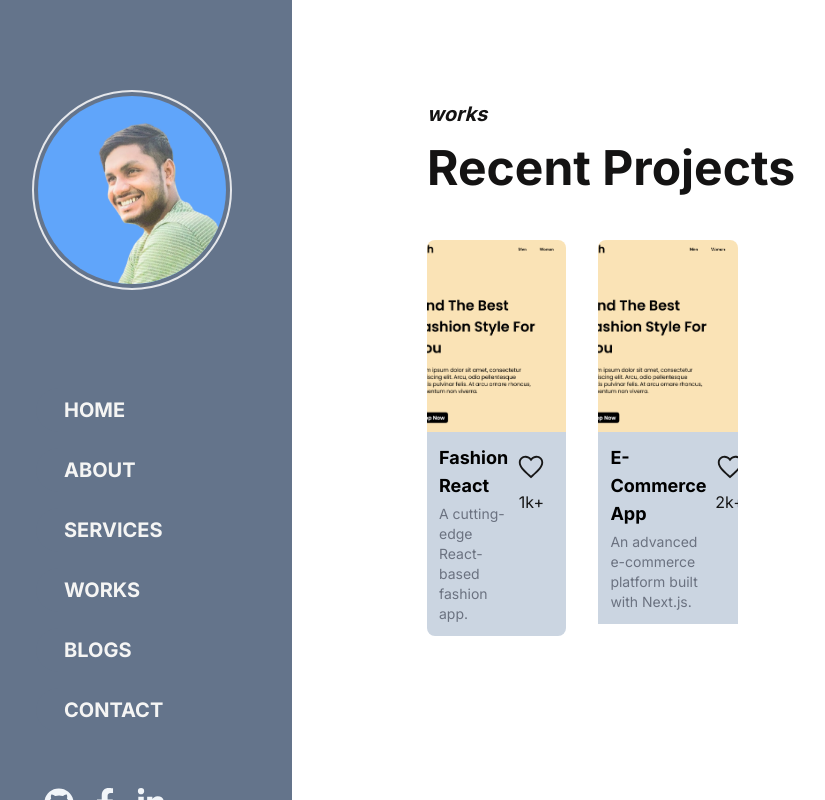
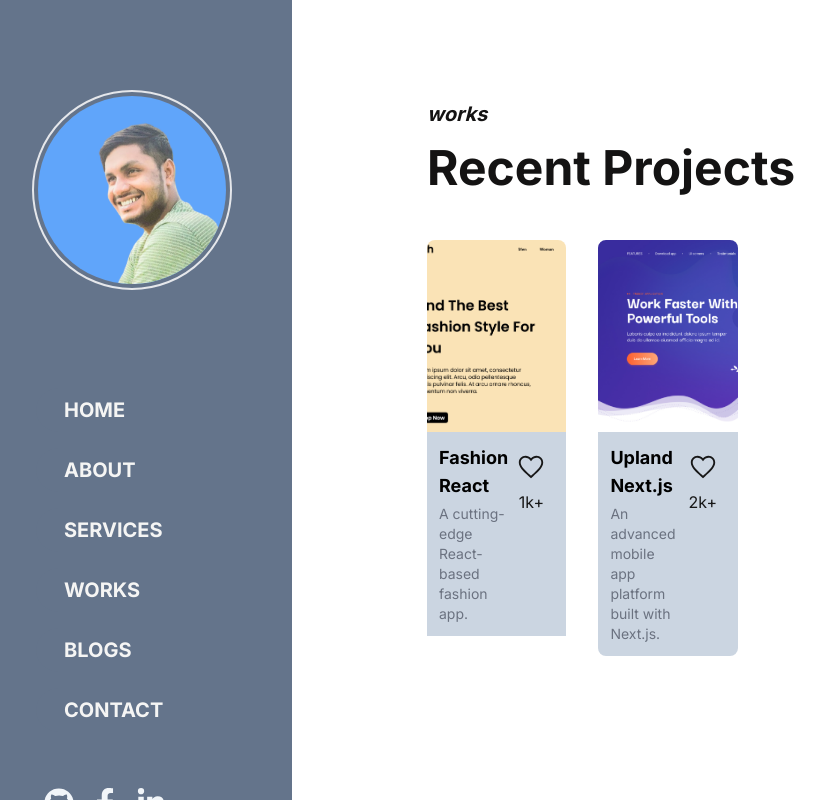
Before and after one commit to abdulKadir112/Abduk-Kadir1, a Next.js app: page /works in a window 1280 px wide. Shown: the whole page, without its empty margins (28-853 px from the left). Built offline with nearby package versions, Linux system fonts and the light colour scheme.

Commit message:
uldate upland

```diff
--- a/app/works/page.js
+++ b/app/works/page.js
@@ -3,6 +3,7 @@ import Container from '../layer/Container';
 import ProjectCard from '../layer/ProjectCard';
 import BreadCambe from '../layer/BreadCambe';
 import fresh from '../../public/fresh.png';
+import upland from '../../public/upland.jpg';
 
 // Example project data array
 const projectData = [
@@ -14,10 +15,10 @@ const projectData = [
     likes: '1k',
   },
   {
-    title: 'E-Commerce App',
-    description: 'An advanced e-commerce platform built with Next.js.',
-    imageSrc: fresh,
-    link: 'https://example.com/ecommerce',
+    title: 'Upland Next.js',
+    description: 'An advanced mobile app platform built with Next.js.',
+    imageSrc: upland,
+    link: 'https://upland-seven.vercel.app',
     likes: '2k',
   },
   // Add more projects as needed...
```
Also changed, not shown: public/upland.jpg (added).
